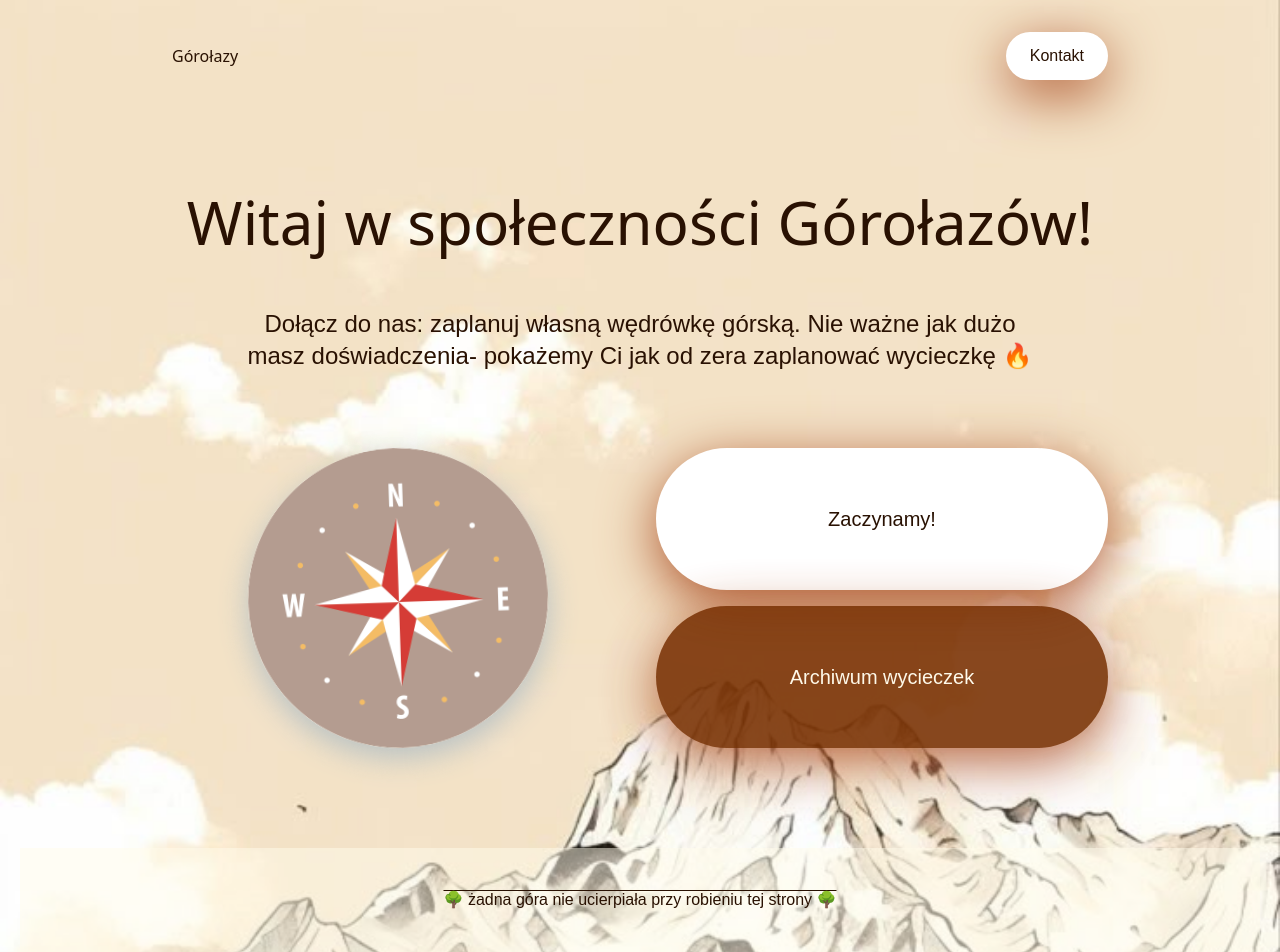
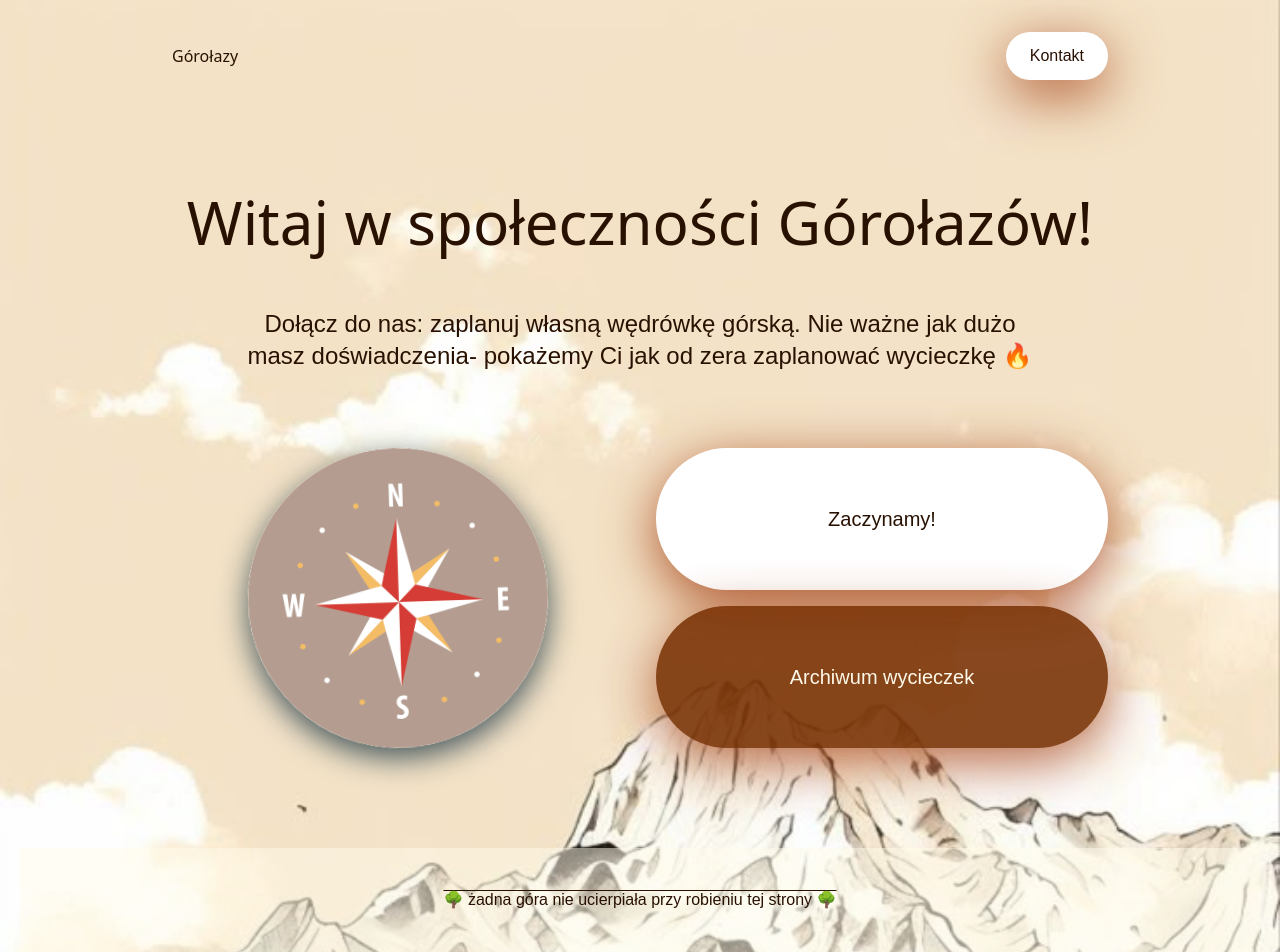
Before and after one commit to kama-pa-go/KGprojects, a Jekyll site: the page index.html, which Jekyll copies as it is, in a window 1280 px wide and 952 px high. Built offline with Jekyll 4.4.1, drawn with Linux system fonts in a browser that asks for light colours; some web fonts are replaced.

Commit message:
Update index.html

```diff
--- a/index.html
+++ b/index.html
@@ -36,7 +36,7 @@
     }
 
     .paleShadow {
-      box-shadow: 0px 10px 30px rgb(183, 193, 196);
+      box-shadow: 0px 10px 30px rgb(68, 86, 92);
     }
 
     .lightShadow {
```
